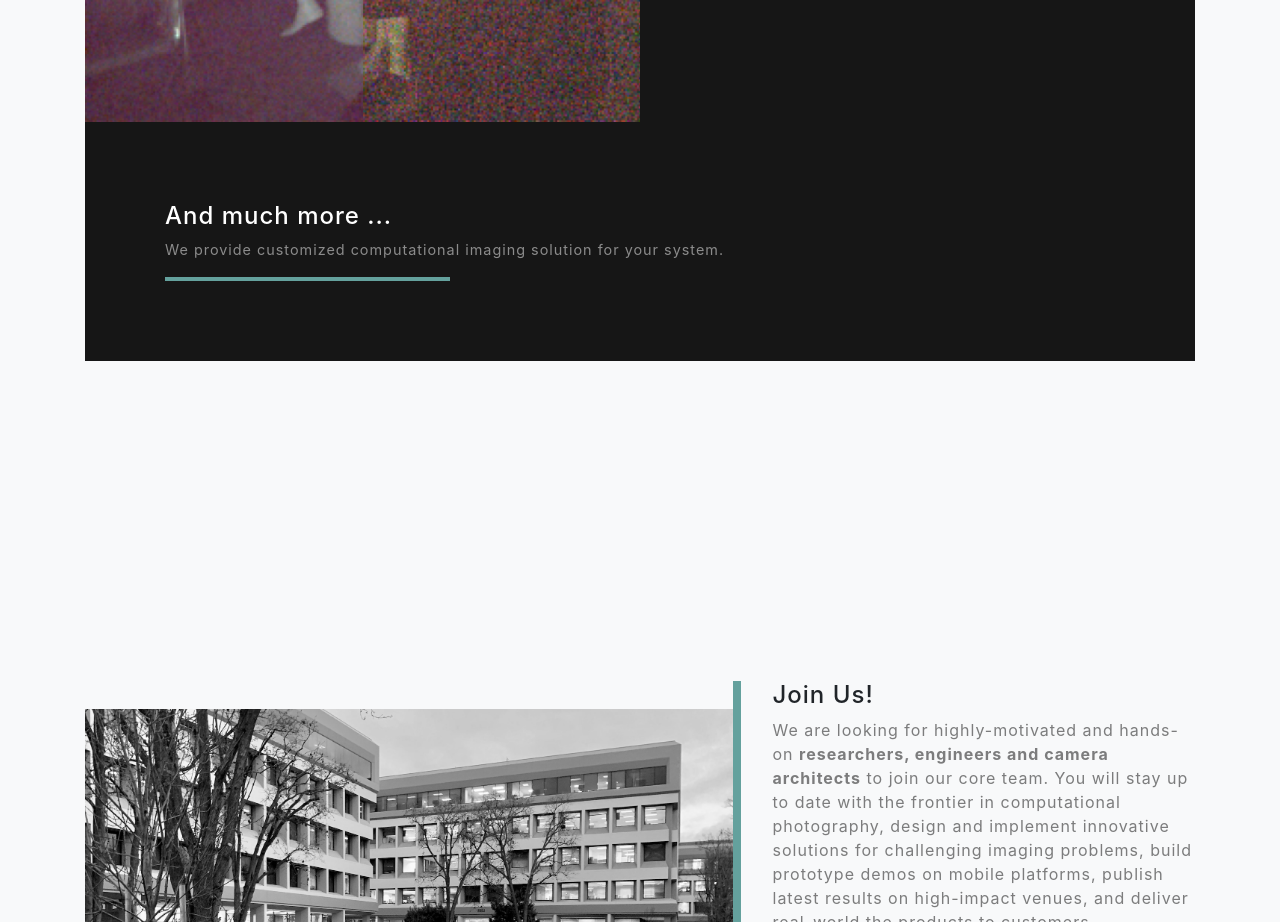
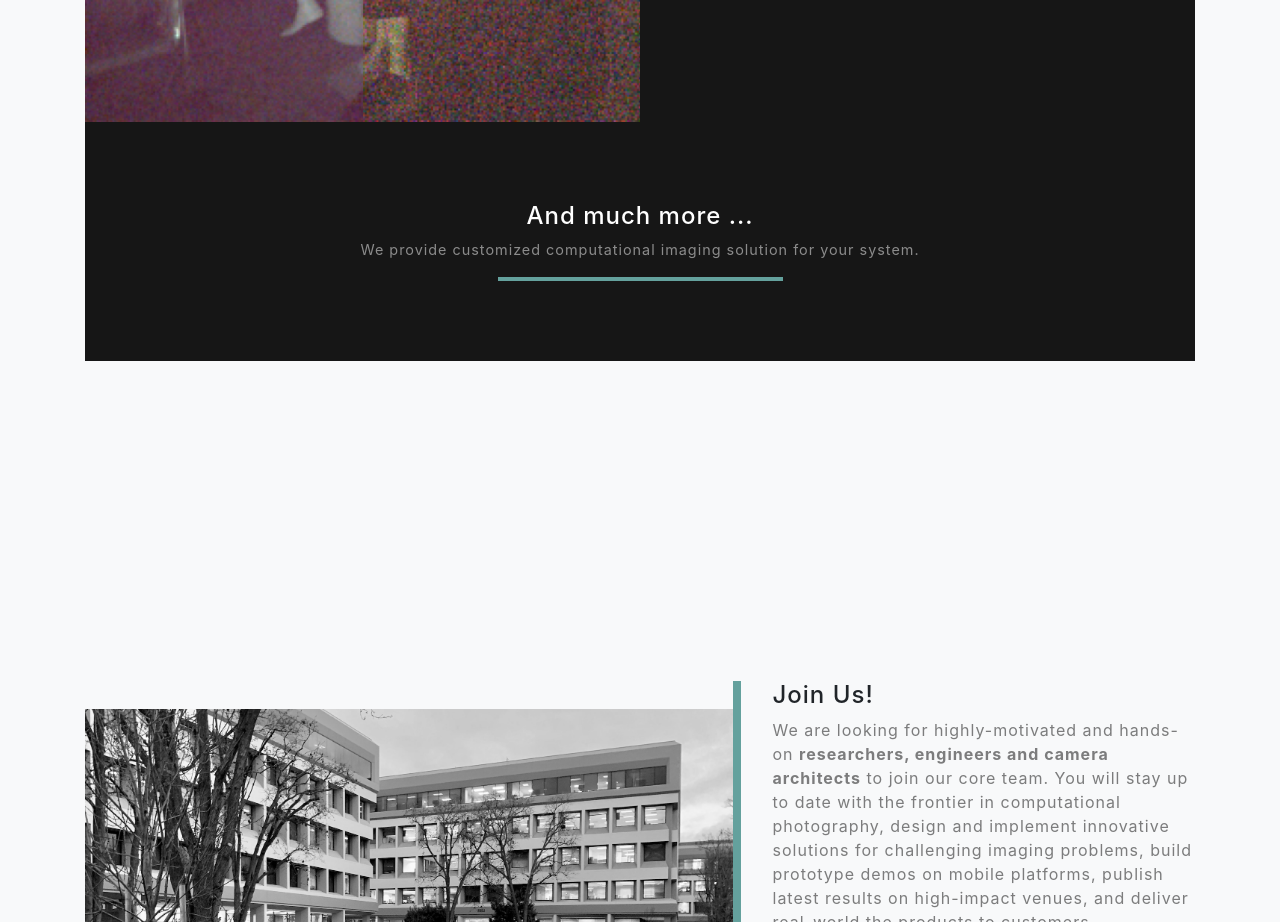
Before and after one commit to SenseBrainTech/sensebraintech.github.io, a website with bundled scripts: page index.html in a window 1280 px wide. Shown: the part 3460-4382 px from the top of the page. Built offline with nearby package versions, Linux system fonts and the light colour scheme.

Commit message:
fix security issues. update the text

```diff
--- a/index.html
+++ b/index.html
@@ -175,12 +175,12 @@
         <div class="col-lg-12 order-lg-first">
           <div class="bg-black text-center h-100 project">
             <div class="d-flex h-100">
-              <div class="project-text w-100 my-auto text-center text-lg-left">
+              <div class="project-text w-100 my-auto text-center text-lg-center">
                 <h4 class="text-white">And much more ...</h4>
                 <p class="mb-0 text-white-50">
                   We provide customized computational imaging solution for your system.
                 </p>
-                <hr class="d-none d-lg-block mb-0 ml-0">
+                <hr class="d-none d-lg-block mb-auto">
               </div>
             </div>
           </div>
```
Also changed, not shown: 1 other file.
